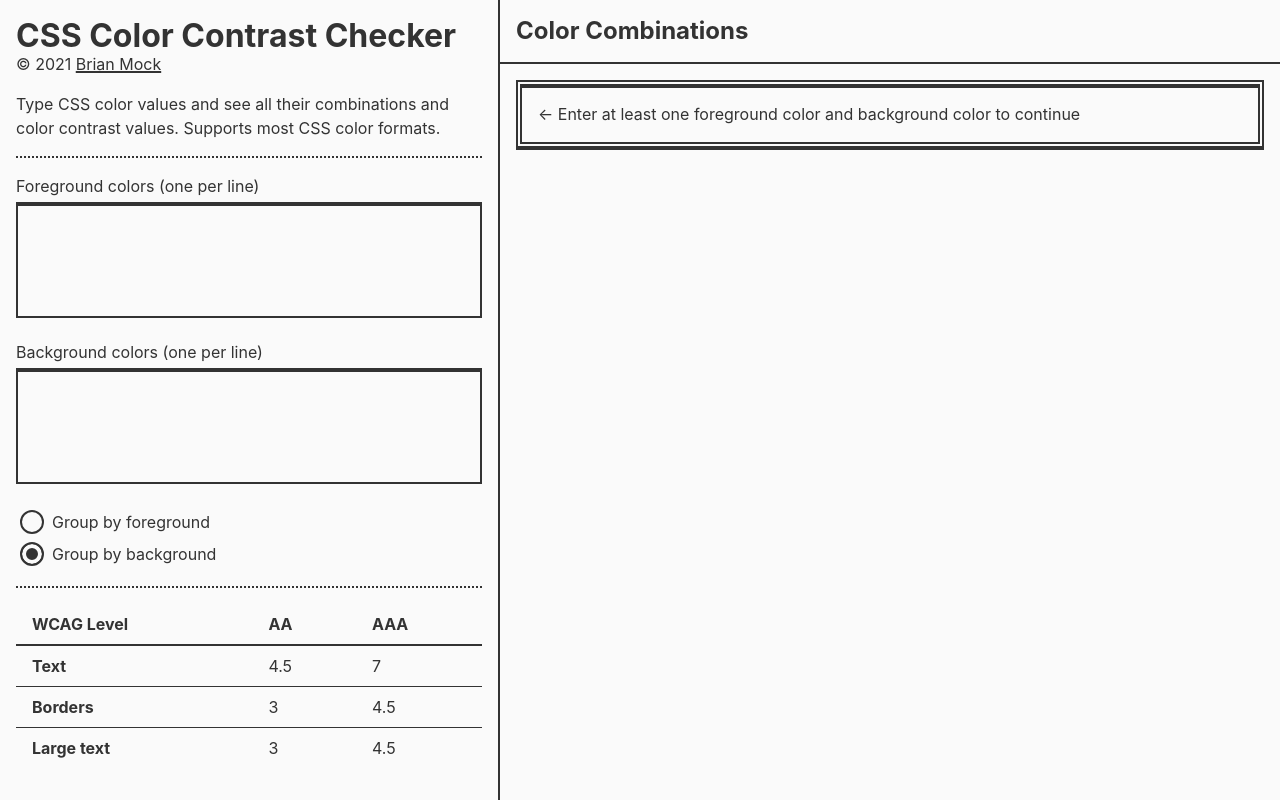
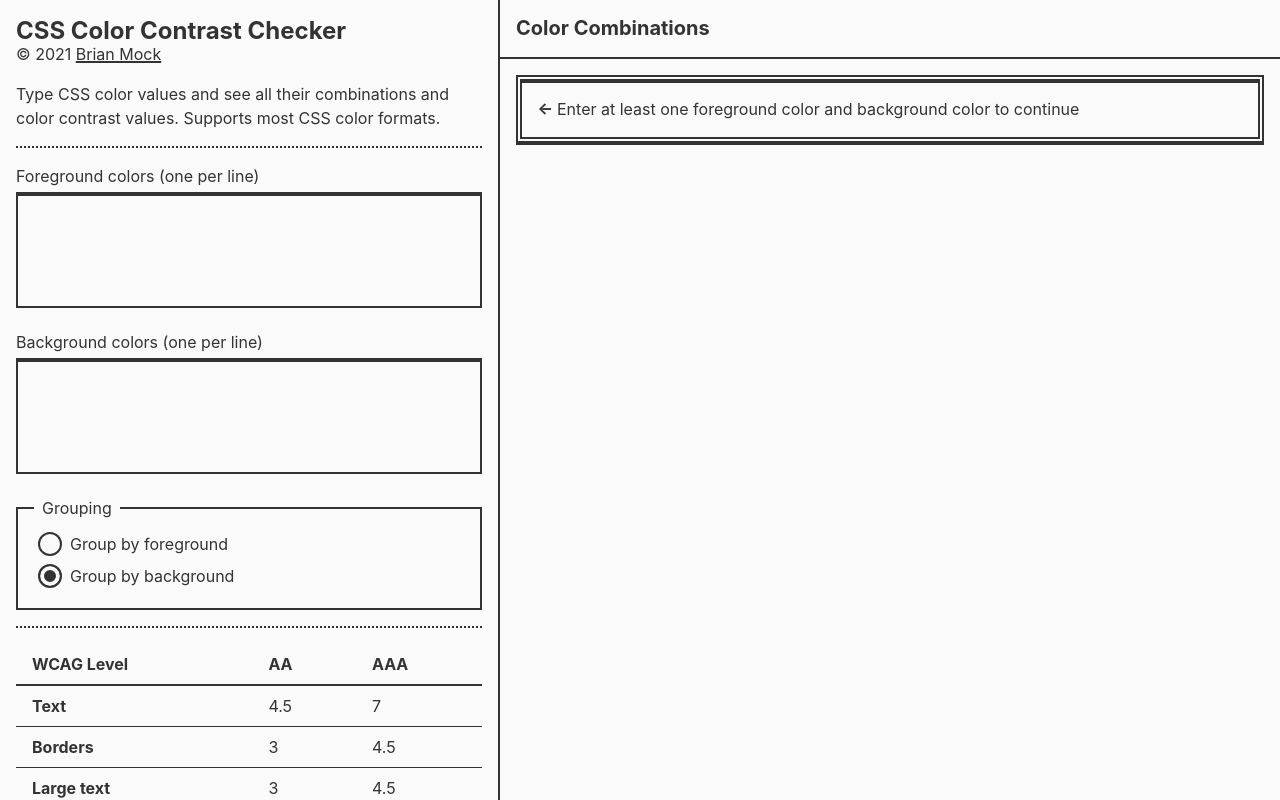
Before and after one commit to wavebeem/color-combos, a plain HTML site: page src/index.html in a window 1280 px wide. Drawn offline with Linux system fonts and the light colour scheme.

Commit message:
cool css

```diff
--- a/src/index.html
+++ b/src/index.html
@@ -13,7 +13,7 @@
   </head>
   <body class="center lh-copy min-vh-100">
     <main class="flex-auto pa3">
-      <h1 class="lh-title ma0">CSS Color Contrast Checker</h1>
+      <h1 class="lh-title ma0 f3">CSS Color Contrast Checker</h1>
       <p class="nt1">
         &copy; 2021
         <a href="https://www.wavebeem.com" class="bit-link">Brian Mock</a>
@@ -23,6 +23,7 @@
         values. Supports most CSS color formats.
       </p>
       <hr class="bit-hr mv3" role="presentation" />
+      <form action="" id="form">
         <label class="mb3 db">
           <div class="pb1">Foreground colors (one per line)</div>
           <textarea
@@ -41,6 +42,8 @@
             id="bg"
           ></textarea>
         </label>
+        <fieldset>
+          <legend>Grouping</legend>
           <label class="bit-field">
             <input
               class="bit-radio"
@@ -60,6 +63,8 @@
             />
             <span>Group by background</span>
           </label>
+        </fieldset>
+      </form>
       <hr class="bit-hr mv3" role="presentation" />
       <table class="bit-table w-100 mt3">
         <thead>
@@ -89,12 +94,14 @@
       </table>
     </main>
     <aside>
-      <h2 class="lh-title ma3">Color Combinations</h2>
+      <h2 class="lh-title ma3 f4">Color Combinations</h2>
       <div id="preview-container" class="bt bw1"></div>
     </aside>
     <template id="preview-template">
       <div class="flex flex-column pa3">
-        <h3 class="mt0 mb2"><span data-name="contrast"></span> contrast ratio</h3>
+        <h3 class="mt0 mb2">
+          <span data-name="contrast"></span> contrast ratio
+        </h3>
         <div class="pa3 ba">
           <p role="presentation" class="mt0 mb3">
             In visual perception a color is almost never seen as it really is –
--- a/src/main.js
+++ b/src/main.js
@@ -15,8 +15,8 @@ function update() {
   history.replaceState(null, "", url.href);
   container.innerHTML = html`
     <p class="mh3 bit-card">
-      <span role="presentation">&larr;</span> Enter at least one foreground
-      color and background color to continue
+      <span role="presentation" class="arrow-ul">&uarr;</span> Enter at least
+      one foreground color and background color to continue
     </p>
   `;
   const combos = Array.from(getCombinations({ fgs, bgs, groupBy }));
@@ -115,4 +115,8 @@ for (const element of $$("input, textarea")) {
   element.addEventListener("checked", update);
 }
 
+$("#form").addEventListener("submit", (event) => {
+  event.preventDefault();
+});
+
 load();
--- a/src/style.css
+++ b/src/style.css
@@ -2,7 +2,7 @@ body {
   display: grid;
 }
 
-@media (min-width: 1024px) {
+@media (min-width: 60rem) {
   body {
     grid-template-columns: 500px 1fr;
     grid-template-rows: 1fr;
@@ -10,12 +10,17 @@ body {
   }
 
   main {
-    border-right: 2px solid;
+    border-right: var(--bit-border-width) solid var(--bit-color0);
   }
 
   main,
   aside {
     overflow-y: scroll;
+  }
+
+  .arrow-ul {
+    display: inline-block;
+    transform: rotate(-90deg);
   }
 }
 
@@ -33,6 +38,22 @@ body {
   }
 }
 
+fieldset {
+  border: var(--bit-border-width) solid var(--bit-color0);
+  padding: 1rem;
+  padding-top: 0.5rem;
+  margin: 0;
+}
+
+legend {
+  padding: 0 0.5rem;
+  margin: 0;
+}
+
 .resize-none {
   resize: none;
 }
+
+.arrow-ul {
+  font-weight: bold;
+}
```
Lines whose indentation alone changed are shown as unchanged.
